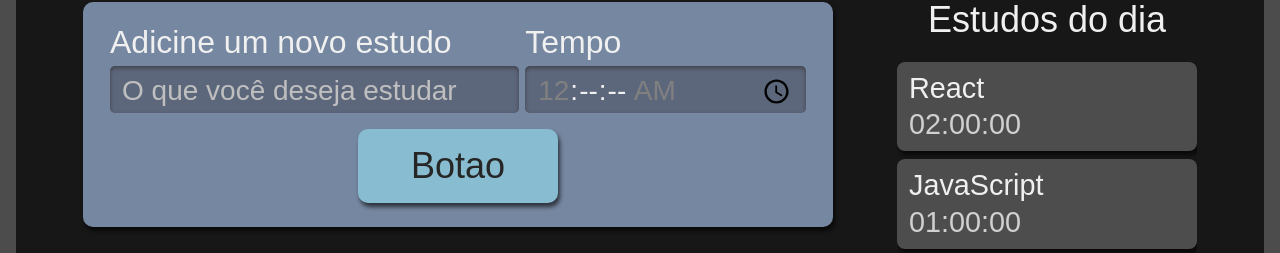
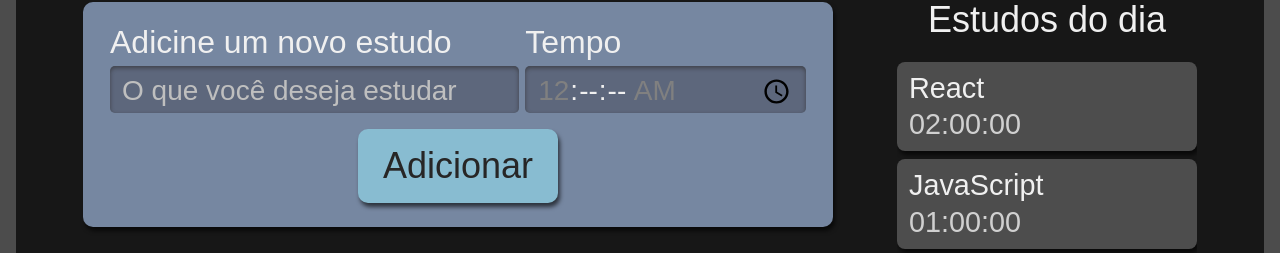
Before and after one commit to thaleseqb/StudiesManagerWithReactAndTypScript, a React (Create React App) app: page / in a window 1280 px wide. Shown: the part 222-475 px from the top of the page. Built offline with nearby package versions, Linux system fonts and the light colour scheme.

Commit message:
refactor button code using the property props

```diff
--- a/src/components/Button/index.tsx
+++ b/src/components/Button/index.tsx
@@ -1,11 +1,13 @@
 import React from "react";
 import style from "./Button.module.scss"
 
-class Button extends React.Component {
+class Button extends React.Component<{
+    children ? : React.ReactNode
+}> {
     render() {
         return (
             <button className={style.botao}>
-                Botao
+                {this.props.children}
             </button>
         )
     }
--- a/src/components/Form/index.tsx
+++ b/src/components/Form/index.tsx
@@ -28,7 +28,9 @@ class Form extends React.Component {
                     max="00:01:30"
                     required />
                 </div>
-                <Button/>
+                <Button>
+                    Adicionar
+                </Button>
             </form>
         )
     }
```
